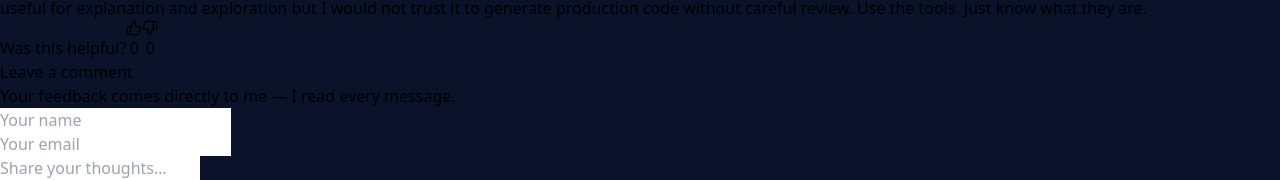
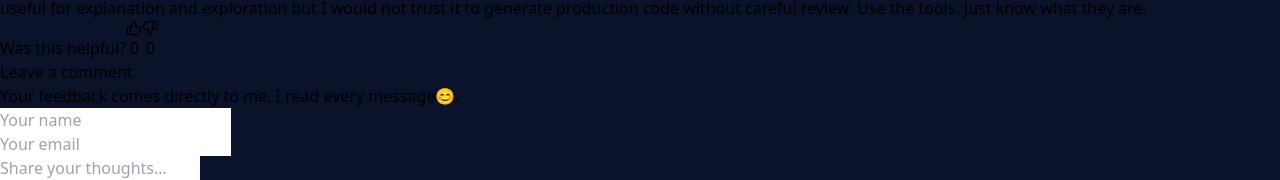
Before and after one commit to teodora-taleska/portfolio, a React app in the folder portfolio/: page /blogs/ai-coding-tools in a window 1280 px wide. Shown: the part 2208-2388 px from the top of the page. Built offline with nearby package versions, Linux system fonts and the light colour scheme; no server answers; the database is empty; the HTML template or start-up script is replaced by a standard one.

Commit message:
Update BlogPost.jsx

```diff
--- a/portfolio/src/pages/BlogPost.jsx
+++ b/portfolio/src/pages/BlogPost.jsx
@@ -271,7 +271,7 @@ export default function BlogPost() {
           className="mt-12"
         >
           <h3 className="text-xl font-semibold text-[#D4AF37] mb-1">Leave a comment</h3>
-          <p className="text-gray-500 text-sm mb-6">Your feedback comes directly to me — I read every message.</p>
+          <p className="text-gray-500 text-sm mb-6">Your feedback comes directly to me. I read every message😊.</p>
 
           <form onSubmit={handleFeedbackSubmit} noValidate className="flex flex-col gap-4">
             <div className="flex flex-col sm:flex-row gap-3">
```
